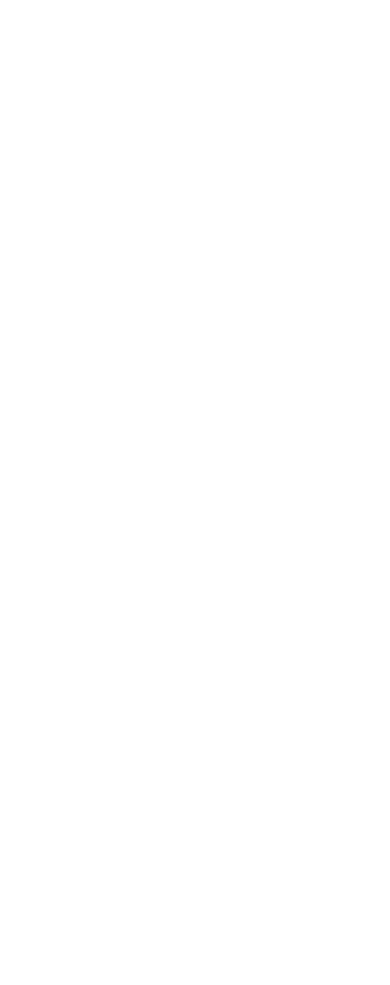
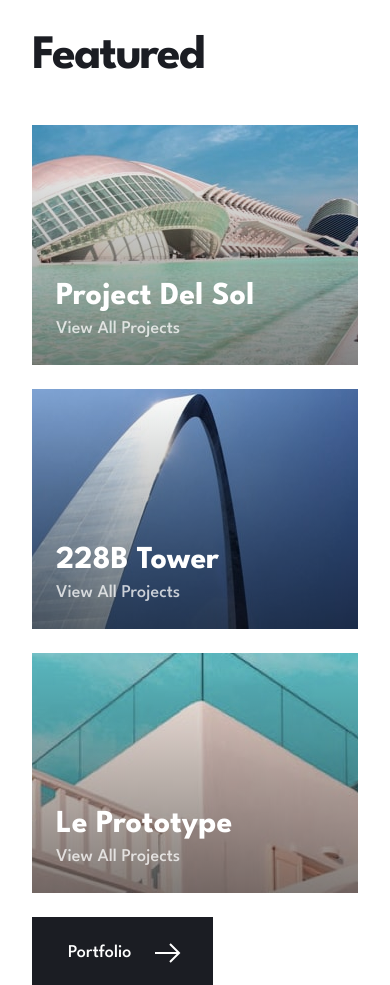
Before and after one commit to richieAiello/arch-studio-website, a React (Vite) app: page / in a window 390 px wide. Shown: the part 2020-3005 px from the top of the page. Before the commit the page ends 2051 px from the top, so only its background shows below. Built offline with nearby package versions, Linux system fonts and the light colour scheme.

Commit message:
Styles and jsx for Featured.jsx and child components on mobile.

```diff
--- /dev/null
+++ b/src/components/home/Featured.jsx
@@ -0,0 +1,26 @@
+import FeaturedCard from './FeaturedCard';
+import ArrowLink from '../shared/ArrowLink';
+
+const Featured = props => {
+  return (
+    <section className="container">
+      <h2 className="font-bold text-black-custom mb-[2.625rem] text-[3rem] leading-[3.25rem] tracking-[-1.71px]">
+        Featured
+      </h2>
+      <FeaturedCard
+        heading="Project Del Sol"
+        text="1"
+        image="del-sol"
+      />
+      <FeaturedCard heading="228B Tower" text="2" image="228b" />
+      <FeaturedCard
+        heading="Le Prototype"
+        text="3"
+        image="prototype"
+      />
+      <ArrowLink path="portfolio">Portfolio</ArrowLink>
+    </section>
+  );
+};
+
+export default Featured;
--- /dev/null
+++ b/src/components/home/FeaturedCard.jsx
@@ -0,0 +1,39 @@
+import { useRef } from 'react';
+import { Link } from 'react-router-dom';
+import FeaturedCardImage from './FeaturedCardImage';
+
+const FeaturedCard = props => {
+  const linkRef = useRef(null);
+
+  const handleCardClick = e => {
+    linkRef.current.click();
+  };
+  return (
+    <div
+      className="relative mb-6 h-[240px] text-white duration-[400ms]
+      bg-gradient-to-b from-[rgba(0,0,0,.01%)] to-[rgba(0,0,0,49.9%)]
+      cursor-pointer focus:text-black-custom hover:text-black-custom
+      focus:bg-white hover:bg-[rgba(255,255,255,.75)]"
+      onClick={handleCardClick}
+      tabIndex="0"
+    >
+      <div className="absolute left-6 bottom-6">
+        <h3 className="font-bold text-[2rem] leading-10">
+          {props.heading}
+        </h3>
+        <Link
+          to="portfolio"
+          ref={linkRef}
+          tabIndex="-1"
+          className="opacity-75"
+        >
+          View All Projects
+        </Link>
+      </div>
+      <span className="hidden absolute md:block">{props.text}</span>
+      <FeaturedCardImage image={props.image} />
+    </div>
+  );
+};
+
+export default FeaturedCard;
--- /dev/null
+++ b/src/components/home/FeaturedCardImage.jsx
@@ -0,0 +1,17 @@
+const FeaturedCardImage = props => {
+  return (
+    <picture>
+      <source
+        srcSet={`./portfolio/desktop/image-${props.image}.jpg`}
+        media="(min-width: 1440px)"
+      />
+      <img
+        src={`./portfolio/tablet/image-${props.image}.jpg`}
+        alt=""
+        className="absolute top-0 left-0 -z-10 object-cover w-full h-full"
+      />
+    </picture>
+  );
+};
+
+export default FeaturedCardImage;
--- a/src/routes/Home.jsx
+++ b/src/routes/Home.jsx
@@ -1,6 +1,7 @@
 import Hero from '../components/home/hero/Hero';
 import HomeContext from '../components/home/HomeContext';
 import AboutUs from '../components/home/AboutUs';
+import Featured from '../components/home/Featured';
 
 const Home = props => {
   return (
@@ -8,6 +9,7 @@ const Home = props => {
       <Hero />
       <HomeContext />
       <AboutUs />
+      <Featured />
     </main>
   );
 };
```
